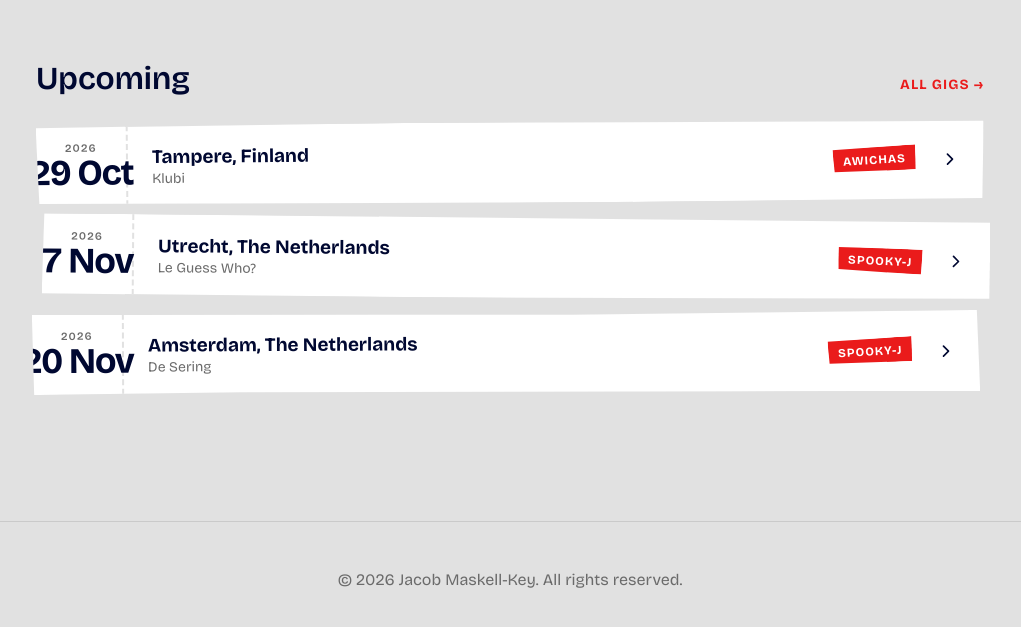
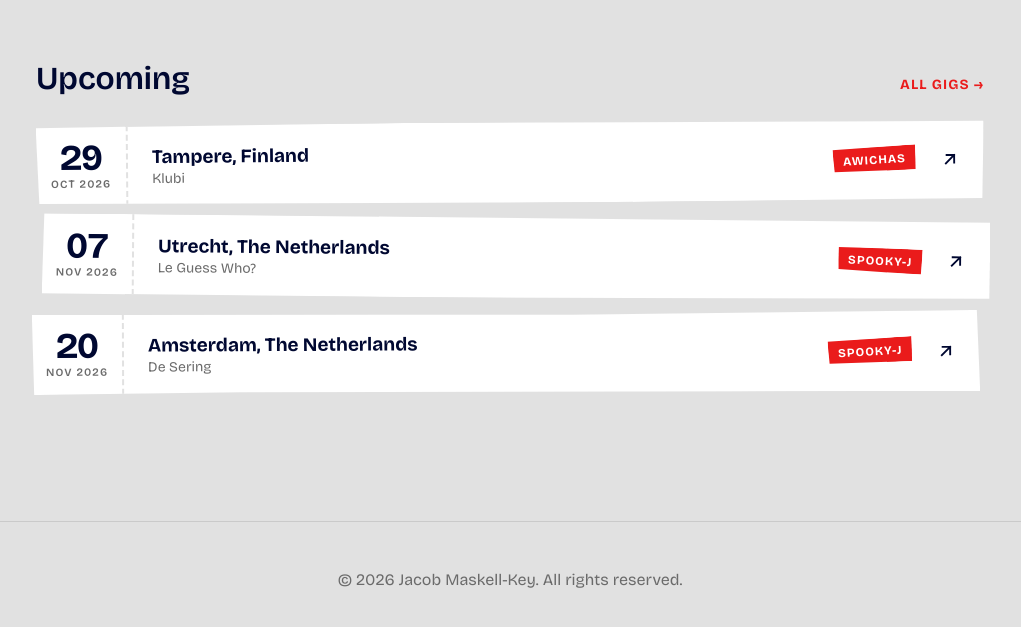
Before and after one commit to andriusax/jacob-maskell-key-website, a Jekyll site: the page built from index.html, in a window 1280 px wide, cut to the strip 717-1370 px from the top of the page. Shown: the top 627 px of the strip, without its empty margins (130-1151 px from the left). Built offline with Jekyll 4.4.1, drawn with Linux system fonts in a browser that asks for light colours.

Commit message:
Gigs: ticket-stub date layout (gig-row)

```diff
--- a/_includes/gig-row.html
+++ b/_includes/gig-row.html
@@ -4,8 +4,8 @@
 {% if gig_epoch >= today_epoch %}{% assign gig_status = "upcoming" %}{% endif %}
 <a class="gig-row" href="{{ include.link | default: '#' }}" data-status="{{ gig_status }}" target="_blank" rel="noopener noreferrer">
   <div class="gig-row__col">
-    <span class="gig-row__year">{{ include.date | date: "%Y" }}</span>
-    <span class="gig-row__date">{{ include.date | date: "%-d %b" }}</span>
+    <span class="gig-row__date">{{ include.date | date: "%d" }}</span>
+    <span class="gig-row__year">{{ include.date | date: "%b %Y" }}</span>
   </div>
 
   <div class="gig-row__place">
@@ -15,7 +15,7 @@
 
   <span class="gig-row__project">{{ include.project }}</span>
 
-  <svg class="gig-row__arrow" viewBox="0 0 24 24" fill="none" xmlns="http://www.w3.org/2000/svg">
-    <path d="M9 6l6 6-6 6" stroke="currentColor" stroke-width="2" stroke-linecap="round" stroke-linejoin="round"/>
+  <svg class="gig-row__arrow" viewBox="0 0 24 24" fill="none" xmlns="http://www.w3.org/2000/svg" aria-hidden="true">
+    <path d="M7 17L17 7M8 7h9v9" stroke="currentColor" stroke-width="2.25" stroke-linecap="square"/>
   </svg>
 </a>
```
